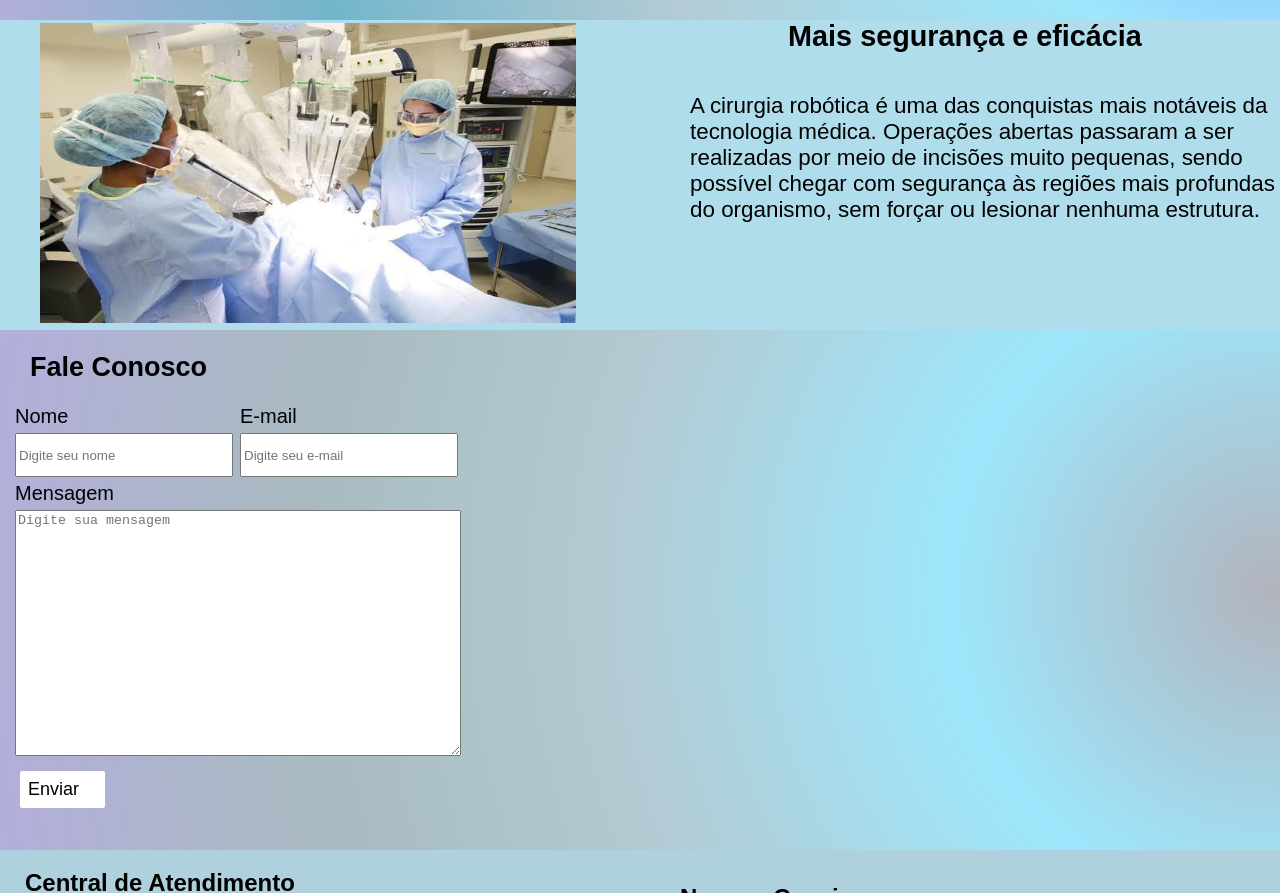
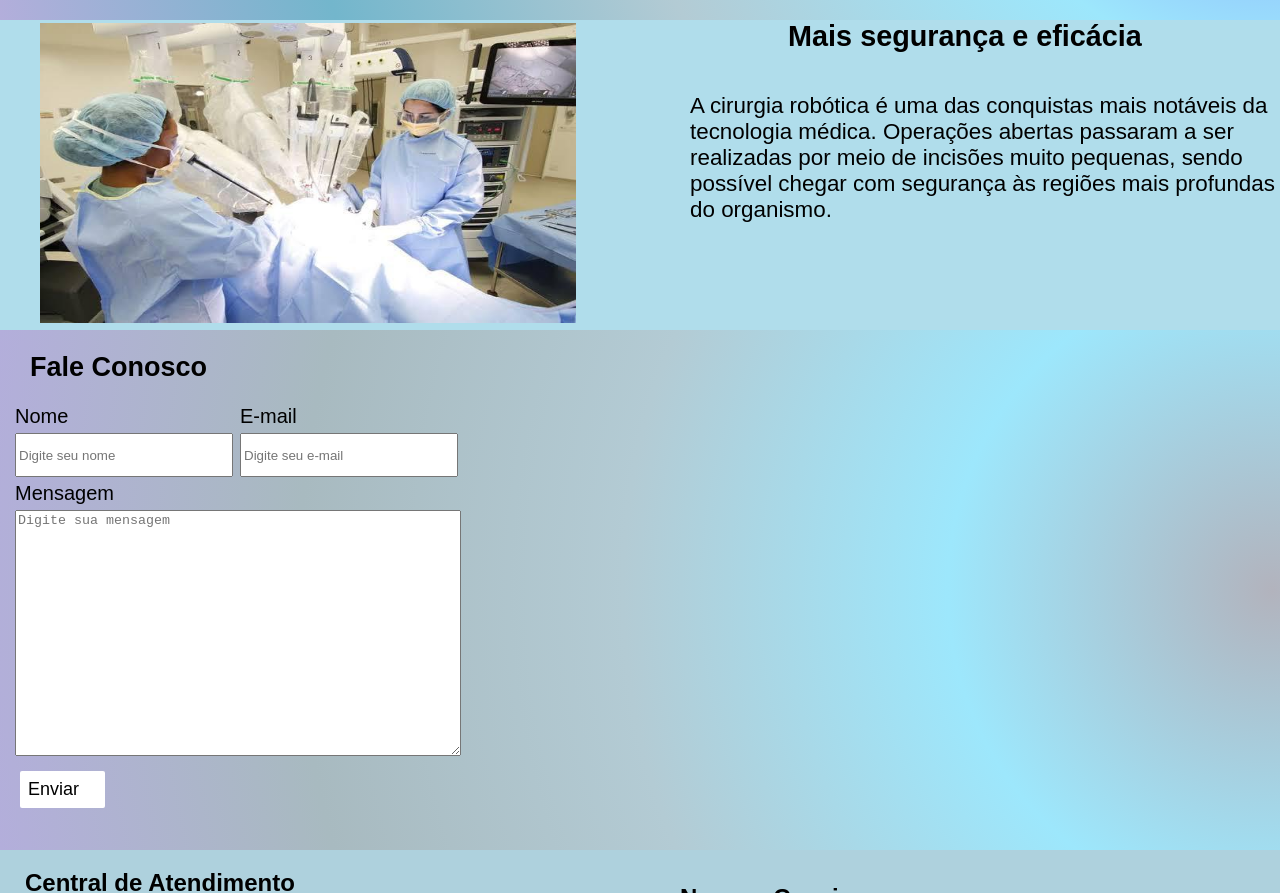
Before and after one commit to gedeao1982/Users-Gedeao-Desktop-divs-, a plain HTML site: page index.html in a window 1280 px wide. Shown: the part 984-1877 px from the top of the page. Drawn offline with Linux system fonts and the light colour scheme.

Commit message:
Ultima atualização 22-11-TCC

```diff
--- a/index.html
+++ b/index.html
@@ -98,7 +98,7 @@
        <div id="divexterna6">
         <div id="divinterna6">
           <h1 class="txt5">Mais segurança e eficácia</h1><br>
-             <p class="txt6"> A cirurgia robótica é uma das conquistas mais notáveis da tecnologia médica. Operações abertas passaram a ser realizadas por meio de incisões muito pequenas, sendo possível chegar com segurança às regiões mais profundas do organismo, sem forçar ou lesionar nenhuma estrutura.</p>
+             <p class="txt6"> A cirurgia robótica é uma das conquistas mais notáveis da tecnologia médica. Operações abertas passaram a ser realizadas por meio de incisões muito pequenas, sendo possível chegar com segurança às regiões mais profundas do organismo.</p>
         </div>
           </div>
         </section>
```
